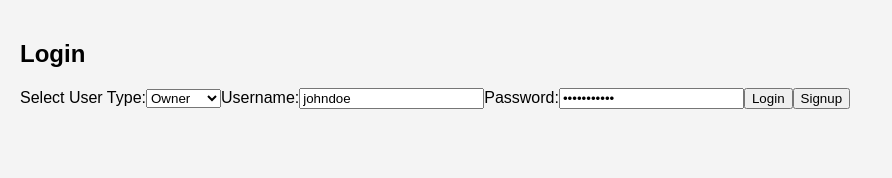
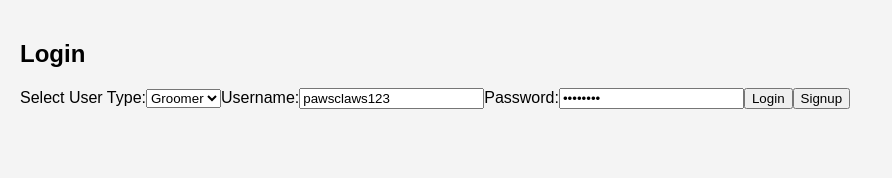
Before and after one commit to connorquitt/Phase-5-Project, a React (Create React App) app in the folder client/: page /login in a window 1280 px wide. Shown: the top 178 px of the page, without its empty margins (0-892 px from the left). Built offline with nearby package versions, Linux system fonts and the light colour scheme.

Commit message:
updated navbar and others

```diff
--- a/client/src/components/App.js
+++ b/client/src/components/App.js
@@ -10,9 +10,21 @@ function App() {
     const [isLoggedIn, setIsLoggedIn] = useState(false);
     console.log(currentUser);
 
+    const Homepage = () => {
+        const role = currentUser.role
+        return (
+            role === 'owners'
+            ? '/owners'
+            : role === 'workers'
+            ? '/workers'
+            :`/groomers/${currentUser.id}`
+        )
+    }
+
     const Navbar = () => {
         return (
             <nav className='navbar'>
+                <NavLink to={`/${Homepage}`}>Homepage</NavLink>
                 <NavLink to='/groomers'>Groomers Near Me</NavLink>
                 <NavLink to='/appointments'>Past Appointments</NavLink>
                 <NavLink to='/jobs'>Past Jobs</NavLink>
--- a/client/src/components/Login.js
+++ b/client/src/components/Login.js
@@ -2,9 +2,9 @@ import React, { useState } from 'react';
 import { useHistory } from 'react-router-dom';
 
 function Login({ setCurrentUser }) {
-    const [userType, setUserType] = useState('owner');
-    const [username, setUsername] = useState('johndoe');
-    const [password, setPassword] = useState('password123');
+    const [userType, setUserType] = useState('groomers');
+    const [username, setUsername] = useState('pawsclaws123');
+    const [password, setPassword] = useState('password');
     const [error, setError] = useState('');
 
     const history = useHistory();
@@ -18,13 +18,13 @@ function Login({ setCurrentUser }) {
         }
 
         const queryEndpoint =
-            userType === 'owner'
+            userType === 'owners'
             ? '/owners'
-            : userType === 'worker'
+            : userType === 'workers'
             ? '/workers'
             : '/groomers';
 
-        fetch(queryEndpoint)
+        fetch(`/${userType}`)
             .then((response) => {
                 if (!response.ok) {
                     throw new Error(`Failed to fetch users: ${response.statusText}`);
@@ -36,7 +36,11 @@ function Login({ setCurrentUser }) {
                 if (user) {
                     setCurrentUser({ ...user, role: userType });
                     setError('');
-                    history.push(`/${userType}s`);
+                    if (userType === 'groomers') {
+                        history.push(`/groomers/${user.id}`); // Navigate to /groomers/:id
+                    } else {
+                        history.push(`/${userType}s`); // Navigate to /owners or /workers
+                    }
                     console.log('Logged in as:', user);
                 } else {
                     setError('Invalid username or password.');
@@ -47,6 +51,7 @@ function Login({ setCurrentUser }) {
                 setError('Failed to fetch users.');
             });
     };
+
 
     const redirectToSignup = () => {
         history.push('/signup');
@@ -63,9 +68,9 @@ function Login({ setCurrentUser }) {
                         onChange={(e) => setUserType(e.target.value)}
                     >
                         <option value="">Select...</option>
-                        <option value="owner">Owner</option>
-                        <option value="worker">Worker</option>
-                        <option value="groomer">Groomer</option>
+                        <option value="owners">Owner</option>
+                        <option value="workers">Worker</option>
+                        <option value="groomers">Groomer</option>
                     </select>
                 </label>
 
--- a/client/src/components/Routes.js
+++ b/client/src/components/Routes.js
@@ -2,10 +2,12 @@ import React from 'react';
 import { Switch, Route, Redirect } from 'react-router-dom';
 import Owners from './owner/Owners';
 import Workers from './worker/Workers';
-import Groomers from './groomer/Groomers';
+import GroomerHomePage from './groomer/GroomerHomePage';
 import PetInfo from './owner/PetMoreInfo';
 import Login from './Login';
 import Signup from './Signup';
+
+import Need from './StillNeed.js';
 
 const Routes = ({ isLoggedIn, setCurrentUser, handleLogin }) => {
     return (
@@ -16,17 +18,20 @@ const Routes = ({ isLoggedIn, setCurrentUser, handleLogin }) => {
             <Route path="/workers">
                 {isLoggedIn ? <Workers /> : <Redirect to="/login" />}
             </Route>
+            <Route path="/groomers/:id">
+                {isLoggedIn ? <GroomerHomePage /> : <Redirect to="/login" />}
+            </Route>
             <Route path="/groomers">
-                {isLoggedIn ? <Groomers /> : <Redirect to="/login" />}
-            </Route>
-            <Route path="/groomers/:id">
-                {isLoggedIn ? <Groomers /> : <Redirect to="/login" />}
+                {isLoggedIn ? <Need /> : <Redirect to="/login" />}
             </Route>
             <Route path="/pet/:id">
                 {isLoggedIn ? <PetInfo /> : <Redirect to="/login" />}
             </Route>
             <Route path="/appointments">
-                {isLoggedIn ? <Groomers /> : <Redirect to="/login" />}
+                {isLoggedIn ? <Need /> : <Redirect to="/login" />}
+            </Route>
+            <Route path="/jobs">
+                {isLoggedIn ? <Need /> : <Redirect to="/login" />}
             </Route>
             <Route path="/signup">
                 <Signup setCurrentUser={setCurrentUser}/>
--- /dev/null
+++ b/client/src/components/StillNeed.js
@@ -0,0 +1,5 @@
+import React from "react";
+
+export default function Need() {
+    return <h1>NOTHING HERE STILL NEED</h1>
+}
--- a/client/src/components/groomer/Groomers.js
+++ b/client/src/components/groomer/GroomerHomePage.js
@@ -2,9 +2,8 @@
 import React, { useContext, useEffect, useState } from 'react';
 import { UserContext } from '../App.js';
 import GroomerCard from './GroomerCard.js';
-import PetMoreInfo from '../owner/PetMoreInfo';
 
-function Groomers() {
+function GroomerHomePage() {
     const context = useContext(UserContext);
     const [appointments, setAppointments] = useState([]);
 
@@ -50,4 +49,4 @@ function Groomers() {
     );
 }
 
-export default Groomers;
+export default GroomerHomePage;
```
